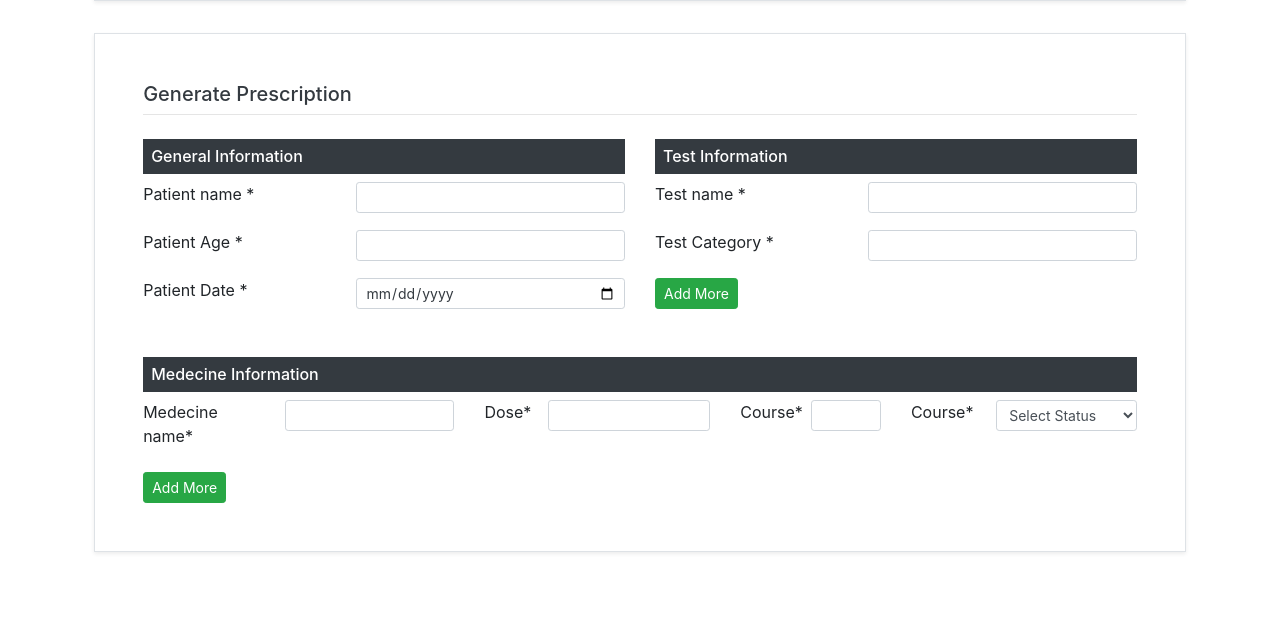
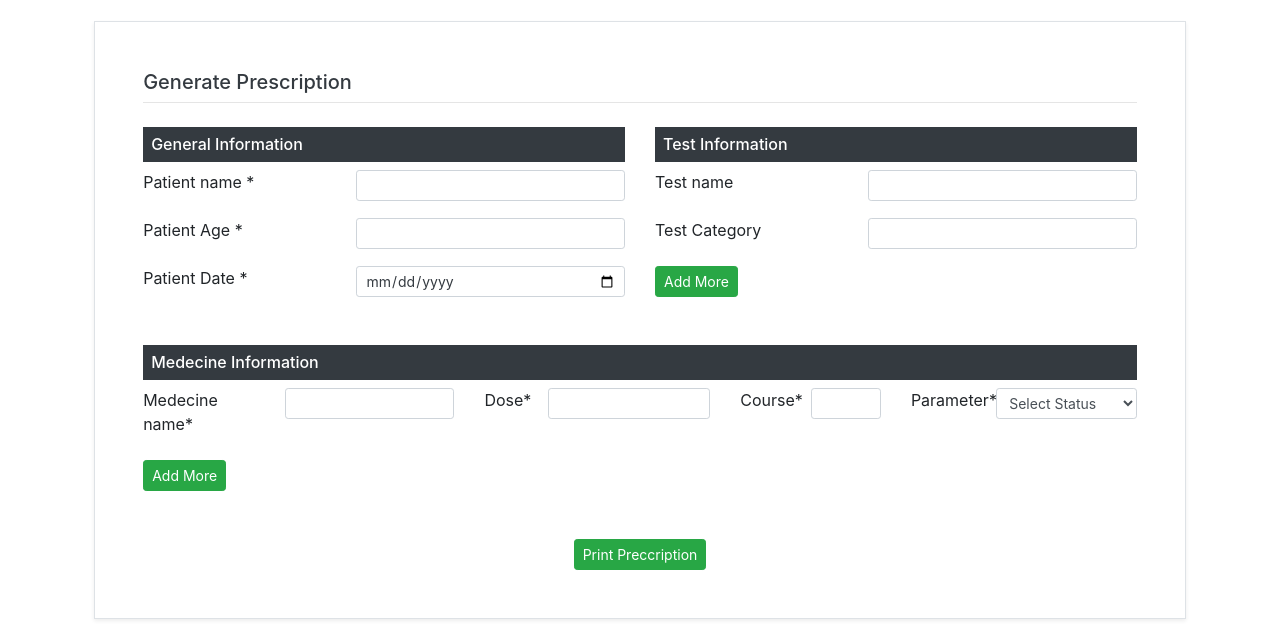
Before and after one commit to asadullah00alimran/Pes-Gen, a plain HTML site: page index.html in a window 1280 px wide. Shown: the part 241-876 px from the top of the page. Before the commit the page ends 809 px from the top, so only its background shows below. Drawn offline with nearby package versions, Linux system fonts and the light colour scheme.

Commit message:
Update index.html

```diff
--- a/index.html
+++ b/index.html
@@ -11,6 +11,8 @@
     <script src="https://maxcdn.bootstrapcdn.com/bootstrap/4.5.2/js/bootstrap.min.js"></script>
     <!-- Custom Js link -->
     <script src="custom.js"></script>
+    <!--Custom  css link -->
+    <link rel="stylesheet" href="style.css">
 </head>
 
 <body>
@@ -60,7 +62,7 @@
                             <div class="col-md-12">
                                 <div class="form-group row">
                                     <div class="col-md-5">
-                                        <label for="">Test name *</label>
+                                        <label for="">Test name</label>
                                     </div>
                                     <div class="col-md-7">
                                         <input type="text" class="test_name form-control form-control-sm">
@@ -68,7 +70,7 @@
                                 </div>
                                 <div class="form-group row">
                                     <div class="col-md-5">
-                                        <label for="">Test Category *</label>
+                                        <label for="">Test Category</label>
                                     </div>
                                     <div class="col-md-7">
                                         <input type="text" class="test_category form-control form-control-sm">
@@ -118,7 +120,7 @@
                     <div class="col-md-3">
                         <div class="form-group row">
                             <div class="col-md-4">
-                                <label for="">Course*</label>
+                                <label for="">Parameter*</label>
                             </div>
                             <div class="col-md-8">
                                 <select name="status" class="status form-control form-control-sm" required>
@@ -135,10 +137,12 @@
             <div class="button">
                 <button class="add_medecine btn btn-sm btn-success"> Add More</button>
             </div>
+            <div class="row">
+                <div class="col-md-12 text-center">
+                    <button id ="print-btn" class="mt-5 print-btn btn btn-sm btn-success">Print Preccription</button>
+                </div>
+            </div>
         </div>
-    </div>
-    <div class="data">
-
     </div>
 </body>
 
```
